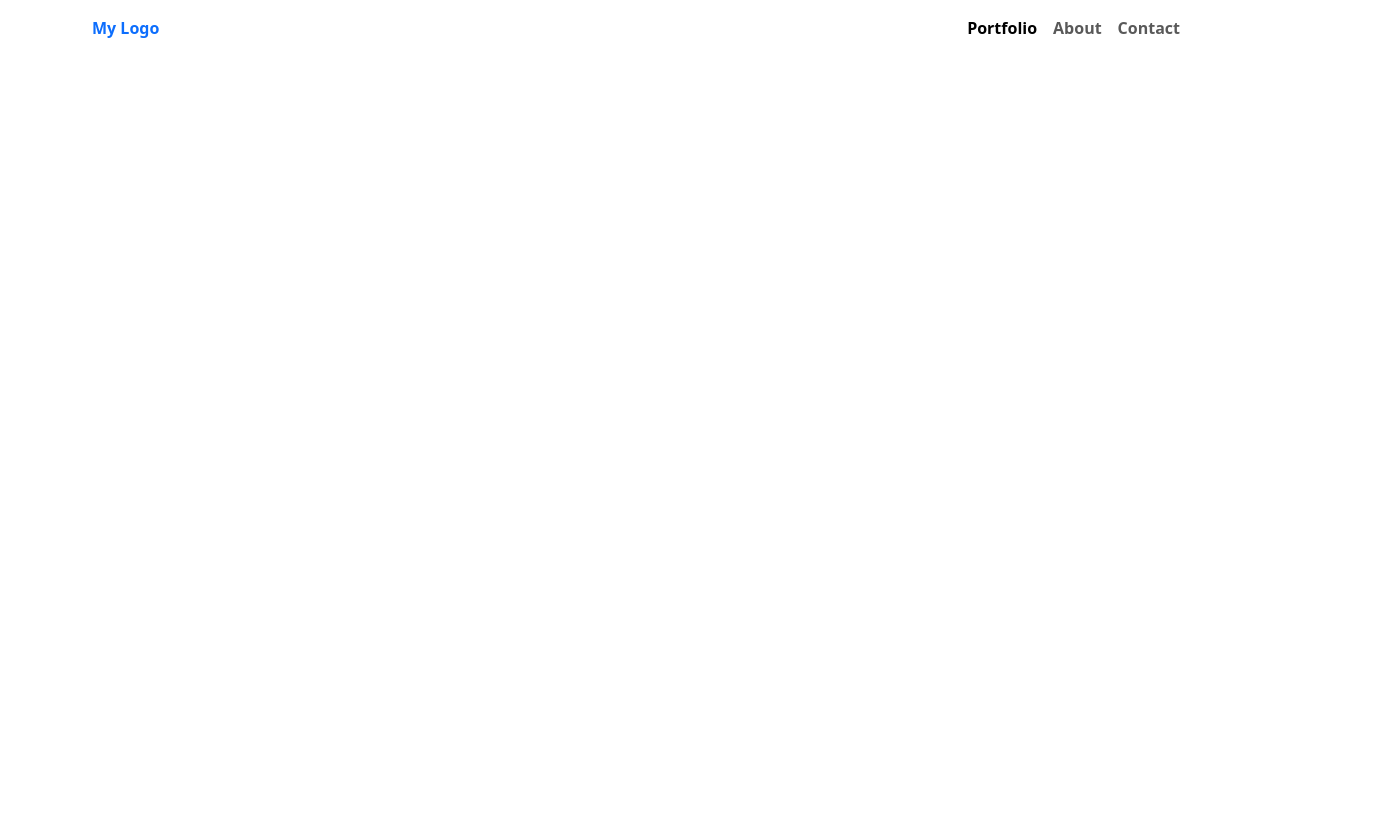
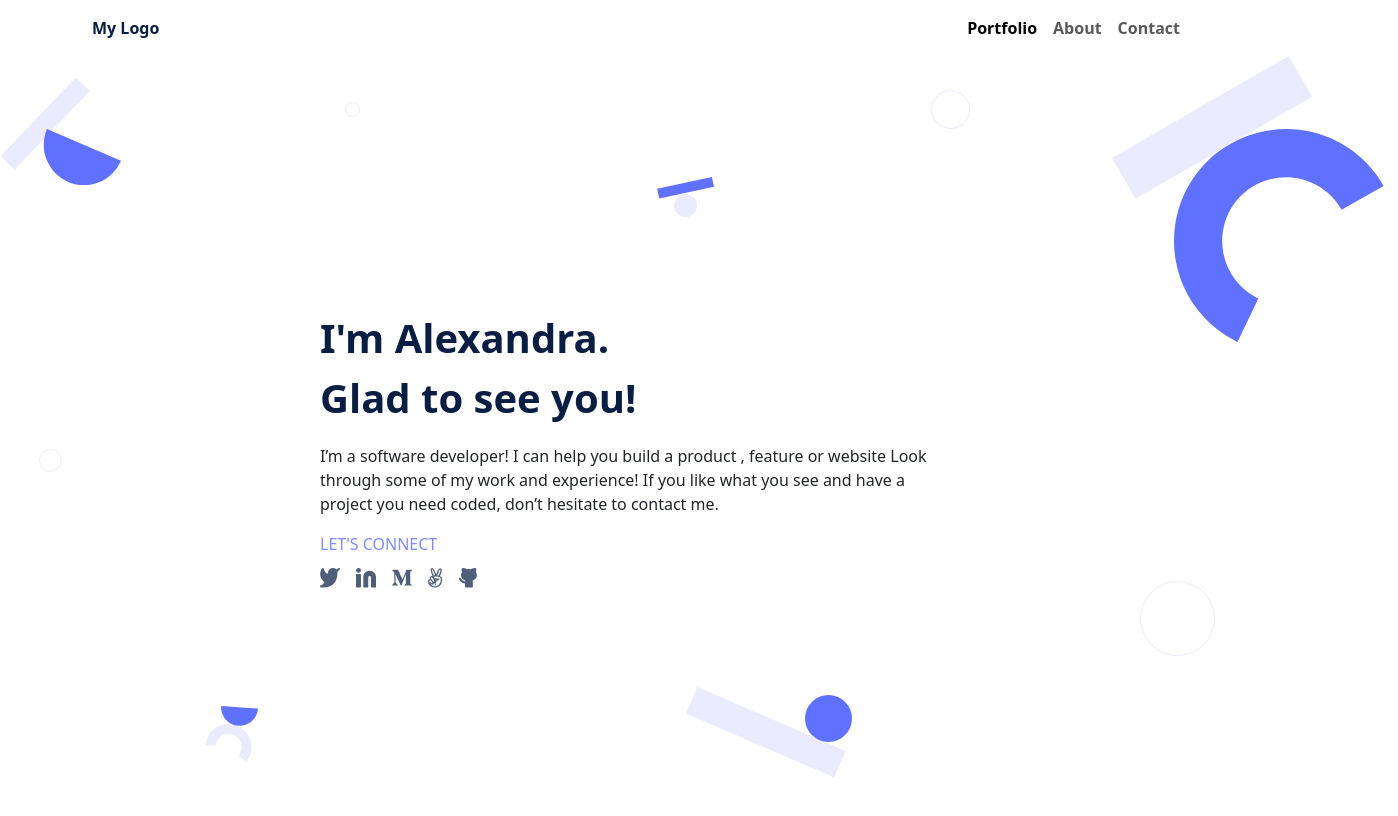
Before and after one commit to waiyankyaw961999/Microverse-Portofolio-Boostrap-version, a website: page index.html in a window 1280 px wide. Shown: the whole page, 1398 px wide, since content can reach past the window. Drawn offline with Linux system fonts and the light colour scheme.

Commit message:
Add hero section

```diff
--- a/css/index.css
+++ b/css/index.css
@@ -1,23 +1,35 @@
-@import url("./bootstrap.min.css");
+* {
+  padding: 0;
+  margin: 0;
+}
 
 html {
   scroll-behavior: smooth;
 }
 
+ul li {
+  text-decoration: none;
+  list-style: none;
+}
+
 .bg-primary {
-  background-color: #4053fc;
+  background-color: #091E42 !important;
 }
 
 .bg-secondary {
-  background-color: #6070ff;
+  background-color: #6070ff !important;
 }
 
 .text-primary {
-  color: #4053fc;
+  color: #091E42 !important;
 }
 
 .text-secondary {
-  color: #6070ff;
+  color: #4053fc !important;
+}
+
+.text-tertiary {
+  color: #7F8CFF !important;
 }
 
 @media only screen and (min-width: 768px) {
--- a/index.html
+++ b/index.html
@@ -1,23 +1,34 @@
 <!DOCTYPE html>
 <html lang="en">
   <head>
-    <meta charset="UTF-8">
-    <meta http-equiv="X-UA-Compatible" content="IE=edge">
-    <meta name="viewport" content="width=device-width, initial-scale=1.0">
-    <link  href="css/index.css" rel="stylesheet"/>
+    <meta charset="UTF-8" />
+    <meta http-equiv="X-UA-Compatible" content="IE=edge" />
+    <meta name="viewport" content="width=device-width, initial-scale=1.0" />
+    <link href="css/bootstrap.min.css" rel="stylesheet" />
+    <link href="css/index.css" rel="stylesheet" />
     <title>Portfolio</title>
   </head>
   <body>
     <nav class="navbar navbar-expand-lg bg-body-white">
       <div class="container">
         <a class="navbar-brand fw-bold fs-6 text-primary" href="#">My Logo</a>
-          <button class="navbar-toggler" type="button" data-bs-toggle="collapse" data-bs-target="#navbarNav" aria-controls="navbarNav" aria-expanded="false" aria-label="Toggle navigation">
+        <button
+          class="navbar-toggler"
+          type="button"
+          data-bs-toggle="collapse"
+          data-bs-target="#navbarNav"
+          aria-controls="navbarNav"
+          aria-expanded="false"
+          aria-label="Toggle navigation"
+        >
           <span class="navbar-toggler-icon"></span>
         </button>
         <div class="collapse navbar-collapse" id="navbarNav">
           <ul class="navbar-nav ms-auto mb-2 mb-lg-0 fw-semibold text-center">
             <li class="nav-item">
-                <a class="nav-link active" aria-current="page" href="#portfolio">Portfolio</a>
+              <a class="nav-link active" aria-current="page" href="#portfolio"
+                >Portfolio</a
+              >
             </li>
             <li class="nav-item">
               <a class="nav-link" href="#about">About</a>
@@ -29,6 +40,39 @@
         </div>
       </div>
     </nav>
+    <section id="home-section" class="vh-100">
+      <img class="position-absolute" src="assets/images/header-bg-large.svg" alt="header-background"/>
+      <div class="w-50 mx-auto h-100 d-flex flex-column justify-content-center">
+        <h1 class="text-primary fw-bold lh-base">I'm Alexandra. <br/>Glad to see you!</h1>
+        <p class="mt-2">
+          I’m a software developer! I can help you build a product , feature or
+          website Look through some of my work and experience! If you like what
+          you see and have a project you need coded, don’t hesitate to contact
+          me.
+        </p>
+        <span class="fs-6 text-secondary text-tertiary">LET'S CONNECT</span>
+
+        <div class="mt-2">
+          <ul class="d-flex p-0 gap-3">
+            <li>
+              <a><img src="assets/icons/twitter.svg" alt="twitter-icon" /></a>
+            </li>
+            <li>
+              <a><img src="assets/icons/linkedin.svg" alt="twitter-icon" /></a>
+            </li>
+            <li>
+              <a><img src="assets/icons/medium.svg" alt="twitter-icon" /></a>
+            </li>
+            <li>
+              <a><img src="assets/icons/angellist.svg" alt="twitter-icon" /></a>
+            </li>
+            <li>
+              <a><img src="assets/icons/github.svg" alt="twitter-icon" /></a>
+            </li>
+          </ul>
+        </div>
+      </div>
+    </section>
     <script src="js/bootstrap.bundle.min.js"></script>
   </body>
 </html>
```
Also changed, not shown: assets/icons/angellist.svg (added), assets/icons/chevron-down.svg (added), assets/icons/github.svg (added), assets/icons/icon-frameworks.svg (added), assets/icons/icon-languages.svg (added), assets/icons/icon-skills.svg (added), assets/icons/linkedin.svg (added), assets/icons/medium.svg (added), assets/icons/twitter.svg (added), assets/images/header-bg-large.png (added), assets/images/header-bg-large.svg (added). Lines whose indentation alone changed are shown as unchanged.
